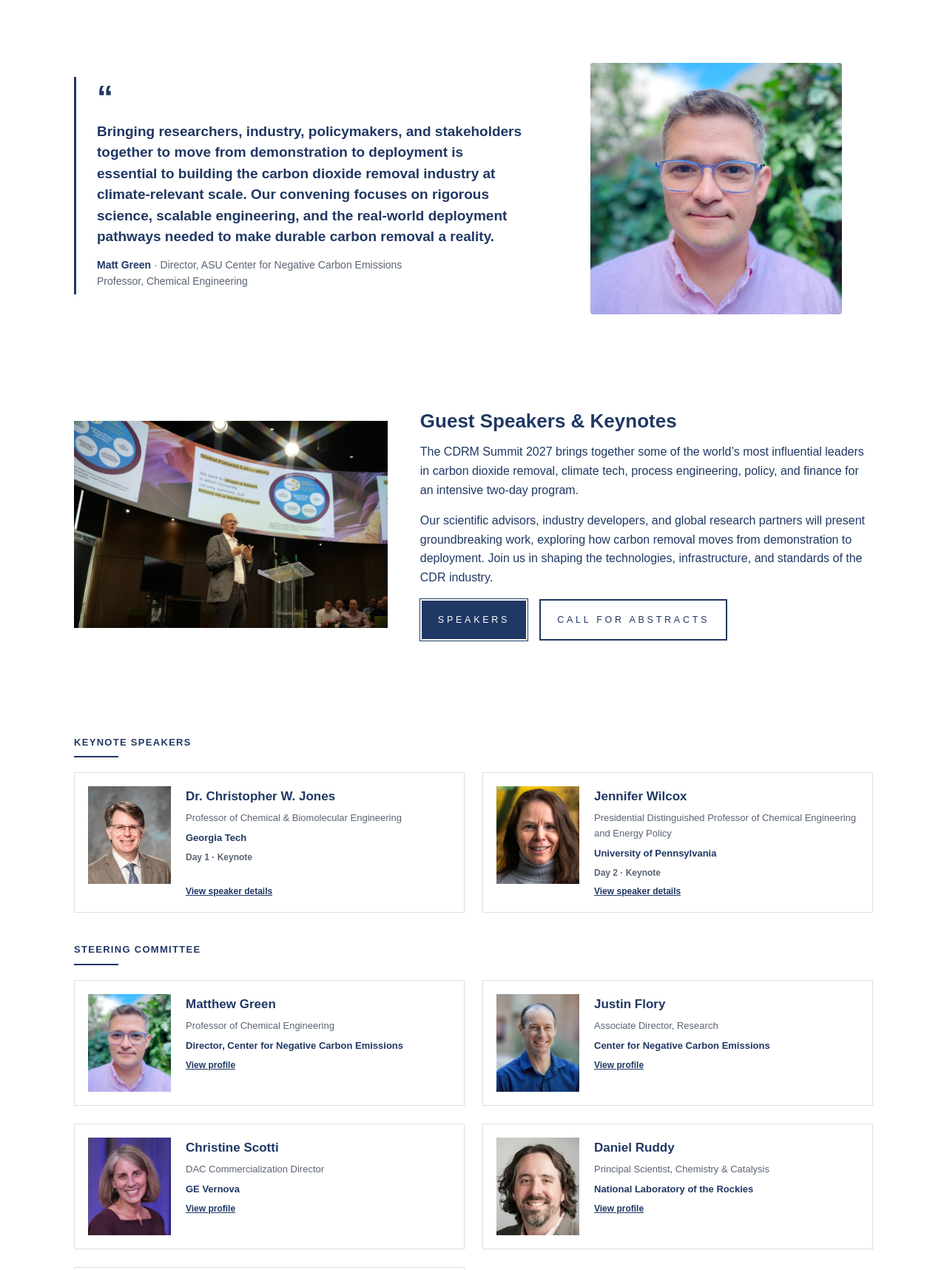
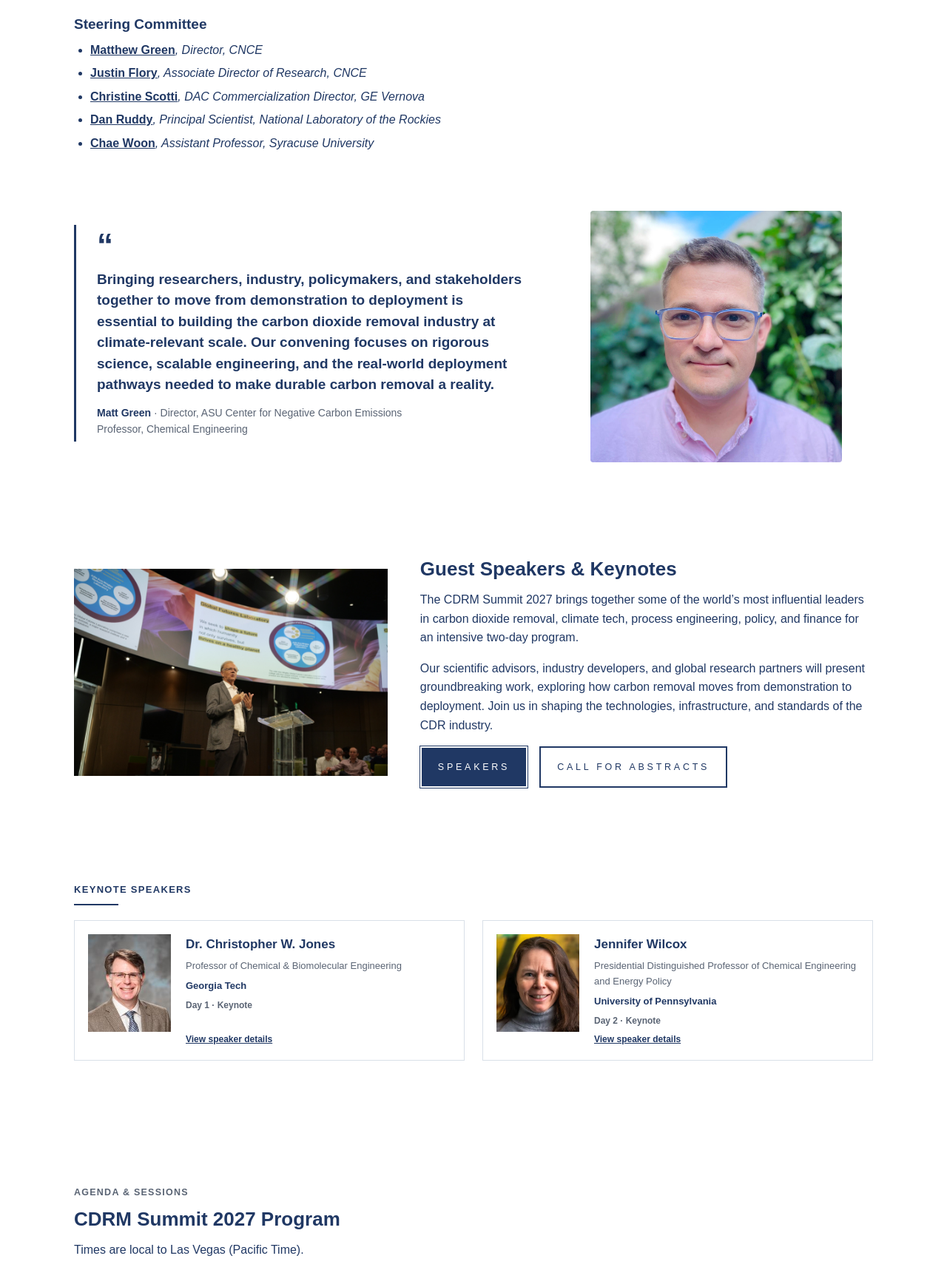
Before and after one commit to meajsinghk/CDRM-Summit2027, a plain HTML site: page index.html in a window 1280 px wide. Shown: the part 1083-2800 px from the top of the page at 74% size. Drawn offline with Linux system fonts and the light colour scheme.

Commit message:
Replace committee cards with overview dialog list
Co-authored-by: Copilot <223556219+Copilot@users.noreply.github.com>

```diff
--- a/index.html
+++ b/index.html
@@ -22,7 +22,6 @@
         <a href="#overview">About</a>
         <a href="#agenda">Sessions</a>
         <a href="#speakers">Speakers</a>
-        <a href="steering-committee.html">Steering Committee</a>
         <a href="location.html">Location</a>
         <a href="registration.html">Registration</a>
         <a href="sponsorship.html">Sponsorship</a>
@@ -58,6 +57,16 @@
           <li><span class="theme-hl">Economics, Policy &amp; Society</span> : Building Value and Trust in Carbon Removal</li>
         </ul>
         <p style="margin-top:18px;">Over two days, the program features keynote sessions, parallel breakout sessions, research result presentations, technology translation panels, and a dedicated poster session alongside networking opportunities. The Summit is co-located with the <a href="https://www.iawha.org/conference" target="_blank" rel="noopener">4th International Atmospheric Water Harvesting (AWH) Summit</a> at the Luxor Hotel &amp; Casino in Las Vegas (Feb 3-4).</p>
+        <div class="steering-overview">
+          <h3>Steering Committee</h3>
+          <ul>
+            <li><em><button type="button" aria-haspopup="dialog" data-speaker-dialog="matt-green-dialog">Matthew Green</button>, Director, CNCE</em></li>
+            <li><em><button type="button" aria-haspopup="dialog" data-speaker-dialog="justin-flory-dialog">Justin Flory</button>, Associate Director of Research, CNCE</em></li>
+            <li><em><button type="button" aria-haspopup="dialog" data-speaker-dialog="christine-scotti-dialog">Christine Scotti</button>, DAC Commercialization Director, GE Vernova</em></li>
+            <li><em><button type="button" aria-haspopup="dialog" data-speaker-dialog="dan-ruddy-dialog">Dan Ruddy</button>, Principal Scientist, National Laboratory of the Rockies</em></li>
+            <li><em><button type="button" aria-haspopup="dialog" data-speaker-dialog="chae-jeong-potter-dialog">Chae Woon</button>, Assistant Professor, Syracuse University</em></li>
+          </ul>
+        </div>
       </div>
     </section>
 
@@ -117,45 +126,6 @@
             <span class="speaker-card-affiliation">University of Pennsylvania</span>
             <span class="speaker-card-day">Day 2 &middot; Keynote</span>
             <span class="speaker-card-action">View speaker details</span>
-          </button>
-        </div>
-        <div class="tier-head" style="margin-top:32px;">Steering Committee</div>
-        <div class="tier-rule"></div>
-        <div class="speaker-cards">
-          <button class="speaker-card" type="button" aria-haspopup="dialog" data-speaker-dialog="matt-green-dialog">
-            <img src="public/Green.png" alt="">
-            <span class="speaker-card-name">Matthew Green</span>
-            <span class="speaker-card-role">Professor of Chemical Engineering</span>
-            <span class="speaker-card-affiliation">Director, Center for Negative Carbon Emissions</span>
-            <span class="speaker-card-action">View profile</span>
-          </button>
-          <button class="speaker-card" type="button" aria-haspopup="dialog" data-speaker-dialog="justin-flory-dialog">
-            <img src="public/Justin.png" alt="">
-            <span class="speaker-card-name">Justin Flory</span>
-            <span class="speaker-card-role">Associate Director, Research</span>
-            <span class="speaker-card-affiliation">Center for Negative Carbon Emissions</span>
-            <span class="speaker-card-action">View profile</span>
-          </button>
-          <button class="speaker-card" type="button" aria-haspopup="dialog" data-speaker-dialog="christine-scotti-dialog">
-            <img src="public/Christine.jpg" alt="">
-            <span class="speaker-card-name">Christine Scotti</span>
-            <span class="speaker-card-role">DAC Commercialization Director</span>
-            <span class="speaker-card-affiliation">GE Vernova</span>
-            <span class="speaker-card-action">View profile</span>
-          </button>
-          <button class="speaker-card" type="button" aria-haspopup="dialog" data-speaker-dialog="dan-ruddy-dialog">
-            <img src="public/daniel-ruddy.webp" alt="">
-            <span class="speaker-card-name">Daniel Ruddy</span>
-            <span class="speaker-card-role">Principal Scientist, Chemistry &amp; Catalysis</span>
-            <span class="speaker-card-affiliation">National Laboratory of the Rockies</span>
-            <span class="speaker-card-action">View profile</span>
-          </button>
-          <button class="speaker-card" type="button" aria-haspopup="dialog" data-speaker-dialog="chae-jeong-potter-dialog">
-            <img src="public/Chae.jpg" alt="">
-            <span class="speaker-card-name">Chae Jeong-Potter</span>
-            <span class="speaker-card-role">Assistant Professor</span>
-            <span class="speaker-card-affiliation">Syracuse University</span>
-            <span class="speaker-card-action">View profile</span>
           </button>
         </div>
       </div>
--- a/styles.css
+++ b/styles.css
@@ -650,6 +650,38 @@ section {
   border-bottom: 1px solid var(--line);
   color: var(--ink);
   font-size: 16px;
+}
+
+.steering-overview {
+  margin-top: 24px;
+}
+
+.steering-overview h3 {
+  margin: 0 0 10px;
+  color: var(--ink);
+  font-size: 19px;
+}
+
+.steering-overview ul {
+  margin: 0;
+  padding-left: 22px;
+}
+
+.steering-overview li {
+  margin: 6px 0;
+  color: var(--ink);
+}
+
+.steering-overview button {
+  padding: 0;
+  border: 0;
+  background: none;
+  color: var(--navy);
+  font: inherit;
+  font-style: normal;
+  font-weight: 700;
+  text-decoration: underline;
+  cursor: pointer;
 }
 
 .speaker-card {
```
Also changed, not shown: steering-committee.html (deleted, +0 -91 lines).
